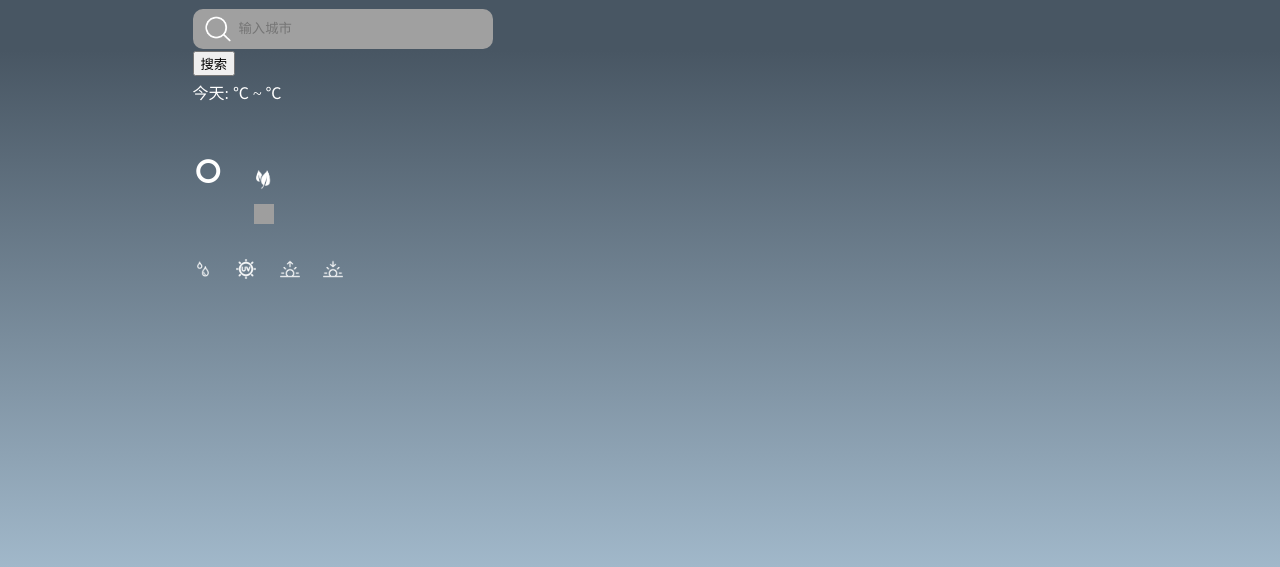
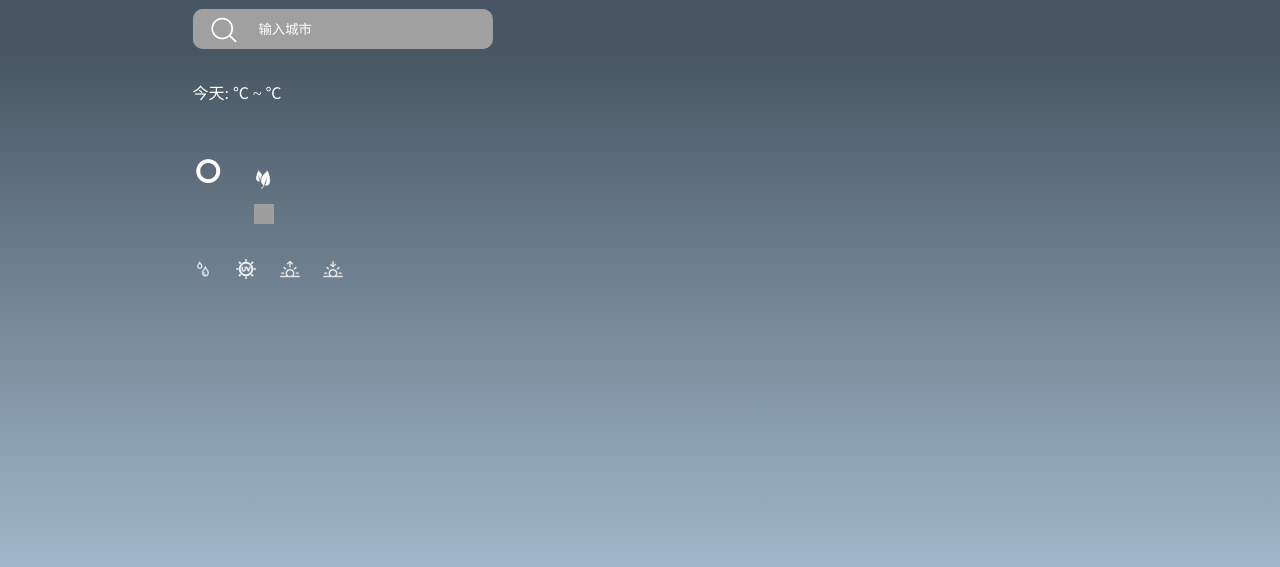
Before and after one commit to oho0426/djangoWeatherProject, a Django app: template weather/templates/index.html in a window 1280 px wide. Shown: the top 567 px of the page. Run offline with Django 4.2, Linux system fonts and the light colour scheme; the template is opened without the code that fills it, so the values that code supplies are empty; grey boxes are pictures that could not be loaded.

Commit message:
增加了搜索城市功能

```diff
--- a/weather/templates/index.html
+++ b/weather/templates/index.html
@@ -32,7 +32,7 @@
         }
         .search_img{
             position: relative;
-            top: 5px;
+            top: 2px;
             width: 30px;
             height: 30px;
             margin-left: 10px;
@@ -221,14 +221,33 @@
             background-color: #a0a0a0;
         }
         .search-city{
+            text-indent: 10px;
             {#float: right;#}
             position: relative;
             background-color: #a0a0a0;
-            width: 230px;
-            height: 30px;
-            top: -6px;
-            border-radius: 5px 5px 5px 5px;
+            width: 245px;
+            height: 40px;
+            top: -9px;
+            border-radius: 0px 10px 10px 0px;
             border: #ffffff;
+        }
+        .search-city:hover{
+            background-color: #b0b0b0;
+            cursor: text;
+        }
+        .search-city:focus{
+            outline: none;
+        }
+        .search-city::-webkit-input-placeholder{
+            color: #ffffff;
+        }
+        .search-button{
+            cursor: pointer;
+            border-radius: 10px 0px 0px 10px;
+            width: 50px;
+            height: 40px;
+            background-color: #a0a0a0;
+            border: #a0a0a0;
         }
     </style>
 
@@ -238,11 +257,13 @@
         <div data-a-9b685a5a="" class="weather-nav">
             <div class="nav-inner">
                 <div class="nav-inner-search">
-                    <img class='search_img' src="{% static 'img/sousuo.png' %}"  alt="搜索" title="搜索"/>
-                    <input class="search-city" id="search_text" type="text" maxlength="30" placeholder="输入城市">
-                    <button id="search_submit">
-                        <span>搜索</span>
-                    </button>
+                    <form method="get" action="/weather/" >
+                        <button class="search-button" type="submit">
+                            <img class='search_img' src="{% static 'img/sousuo.png' %}"  alt="搜索" title="搜索"/>
+                        </button>
+                        <input class="search-city" name="city" type="search" maxlength="30" placeholder="输入城市">
+                    </form>
+
 
                 </div>
 
@@ -345,13 +366,7 @@
             alert('{{ msg.message }}');
         {% endfor %}
     document.getElementById("pm25").style.background = ("良" == "{{today_data.air_level}}" ? "#82c91e" : "优" == "{{today_data.air_level}}" ? "#40c057" : "轻度污染" == "{{today_data.air_level}}" ? "#f76707" : "中度污染" == "{{today_data.air_level}}" ? "#e03131" : "重度污染" == "{{today_data.air_level}}" ? "#841c3c" : "严重污染" == "{{today_data.air_level}}" ? "#540822" : "");
-    function search_city(){
-        var submit = document.getElementById("search_submit")
-        submit.click(function (){
 
-        })
-
-    }
 
 </script>
 </html>
```
Also changed, not shown: weather/views.py (+7 -7 lines).
